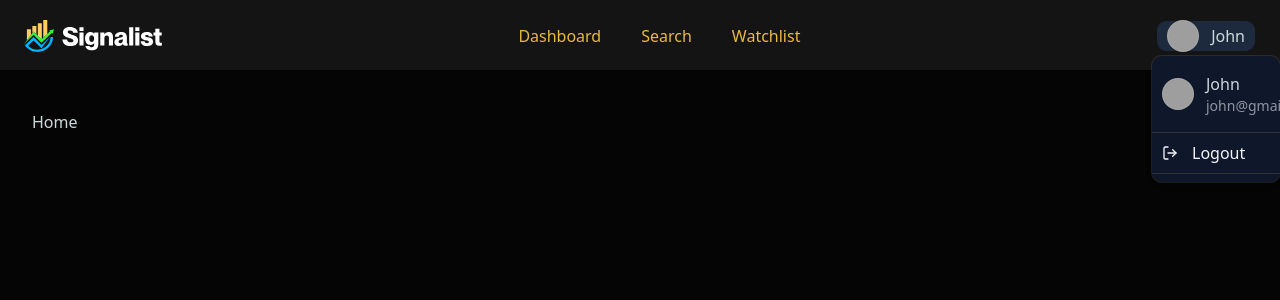
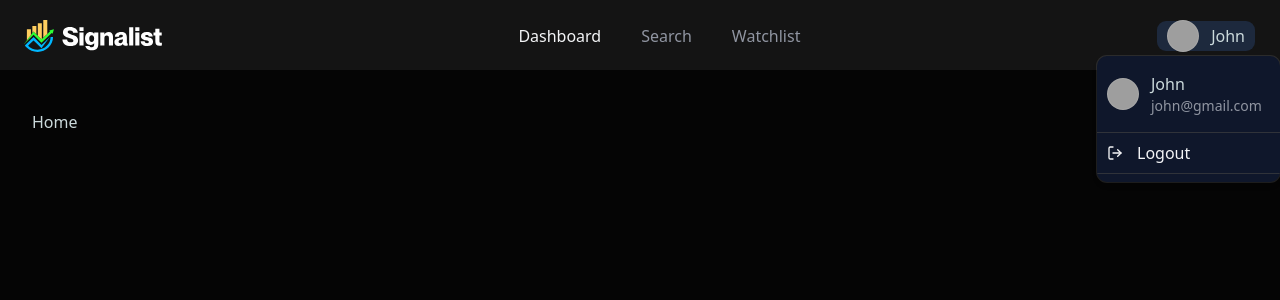
Before and after one commit to Shashwat1186/Real-Time-AI-Stock-Analysis-Platform, a Next.js app in the folder stock-analyzer/: page / in a window 1280 px wide. Both pictures are taken after a click on the button "John". Shown: the top 300 px of the page. Built offline with nearby package versions, Linux system fonts and the light colour scheme; grey boxes are pictures that could not be loaded.

Commit message:
removed potential risks

```diff
--- a/stock-analyzer/components/Header.tsx
+++ b/stock-analyzer/components/Header.tsx
@@ -1,7 +1,7 @@
 import Link from "next/link";
 import Image from "next/image";
 import NavItems from "@/components/NavItems";
-import UserDropdown from "@/components/userDropdown";
+import UserDropdown from "@/components/UserDropdown";
 
 const Header = () => {
     return (
--- a/stock-analyzer/components/NavItems.tsx
+++ b/stock-analyzer/components/NavItems.tsx
@@ -14,7 +14,7 @@
         <ul className = "flex flex-col sm:flex-row p-2 gap-3 sm:gap-10 font-medium">
             { NAV_ITEMS.map(( {href, label}) => (
                 <li key={href}>
-                    <Link href={href} className = {`hover: text-yellow-500 transition-colors ${
+                    <Link href={href} className = {`hover:text-yellow-500 transition-colors ${
                         isActive(href)? 'text-gray-100' : ''
                     }`}>
                         {label}
--- a/stock-analyzer/components/userDropdown.tsx
+++ b/stock-analyzer/components/UserDropdown.tsx
@@ -14,7 +14,7 @@
 import {useRouter} from "next/navigation";
 import NavItems from "@/components/NavItems";
 
-const userDropdown = () => {
+const UserDropdown = () => {
     const router = useRouter()
 
     const handleSignOut = async () => {
@@ -26,7 +26,7 @@
     return (
         <DropdownMenu>
             <DropdownMenuTrigger asChild>
-                <Button variant="ghost" className="flex items-center gap-3 text-gray-4 hover:text-yellow-500">
+                <Button variant="ghost" className="flex items-center gap-3 text-gray-400 hover:text-yellow-500">
                     <Avatar>
                         <AvatarImage src="https://github.com/shadcn.png" />
                         <AvatarFallback className="bg-yellow-500 text-yellow-900 text-sm font-bold">
@@ -71,4 +71,4 @@
     )
 }
 
-export default userDropdown
+export default UserDropdown
--- a/stock-analyzer/components/ui/dropdown-menu.tsx
+++ b/stock-analyzer/components/ui/dropdown-menu.tsx
@@ -43,7 +43,7 @@
         data-slot="dropdown-menu-content"
         sideOffset={sideOffset}
         align={align}
-        className={cn("z-50 max-h-(--radix-dropdown-menu-content-available-height) w-(--radix-dropdown-menu-trigger-width) min-w-32 origin-(--radix-dropdown-menu-content-transform-origin) overflow-x-hidden overflow-y-auto rounded-lg bg-popover p-1 text-popover-foreground shadow-md ring-1 ring-foreground/10 duration-100 data-[side=bottom]:slide-in-from-top-2 data-[side=left]:slide-in-from-right-2 data-[side=right]:slide-in-from-left-2 data-[side=top]:slide-in-from-bottom-2 data-[state=closed]:overflow-hidden data-open:animate-in data-open:fade-in-0 data-open:zoom-in-95 data-closed:animate-out data-closed:fade-out-0 data-closed:zoom-out-95", className )}
+        className={cn("z-50 max-h-(--radix-dropdown-menu-content-available-height)  min-w-32 origin-(--radix-dropdown-menu-content-transform-origin) overflow-x-hidden overflow-y-auto rounded-lg bg-popover p-1 text-popover-foreground shadow-md ring-1 ring-foreground/10 duration-100 data-[side=bottom]:slide-in-from-top-2 data-[side=left]:slide-in-from-right-2 data-[side=right]:slide-in-from-left-2 data-[side=top]:slide-in-from-bottom-2 data-[state=closed]:overflow-hidden data-open:animate-in data-open:fade-in-0 data-open:zoom-in-95 data-closed:animate-out data-closed:fade-out-0 data-closed:zoom-out-95", className )}
         {...props}
       />
     </DropdownMenuPrimitive.Portal>
```
